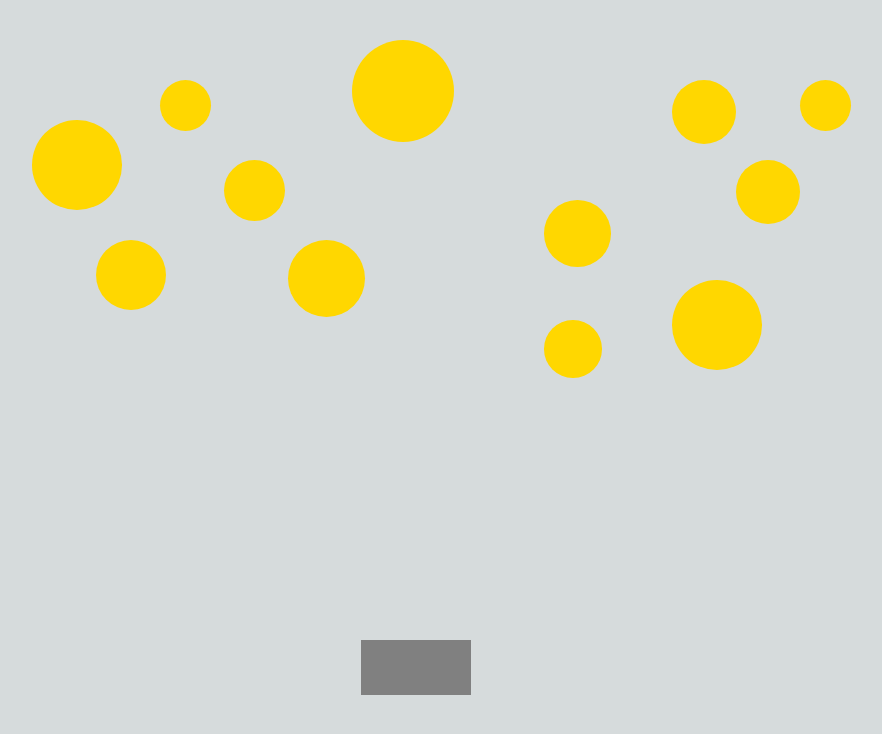
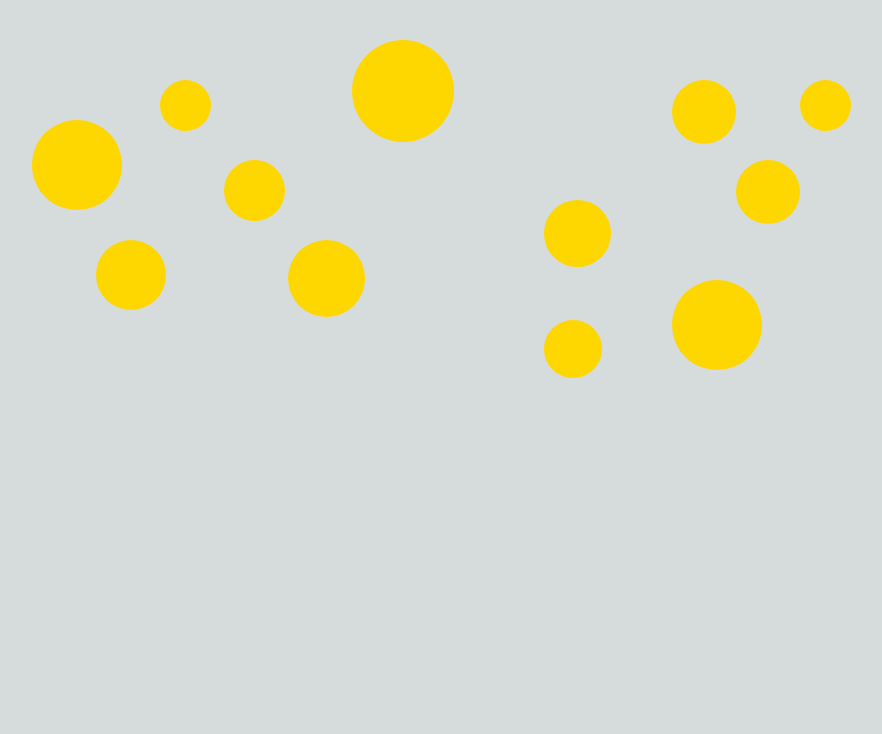
Before and after one commit to realzegroeg/acop-website, a Next.js app: page / in a window 1280 px wide. Shown: the top 734 px of the page, without its empty margins (224-1106 px from the left). Built offline with nearby package versions, Linux system fonts and the light colour scheme.

Commit message:
Update page.tsx

```diff
--- a/app/page.tsx
+++ b/app/page.tsx
@@ -14,7 +14,7 @@ const Picture = () => {
           transform: 'translateX(-50%)',
           width: '110px', // Slightly wider
           height: '55px', // Slightly taller
-          backgroundColor: '#808080', // Grey
+          // backgroundColor: '#808080', // Grey
         }}
       ></div>
 
```
